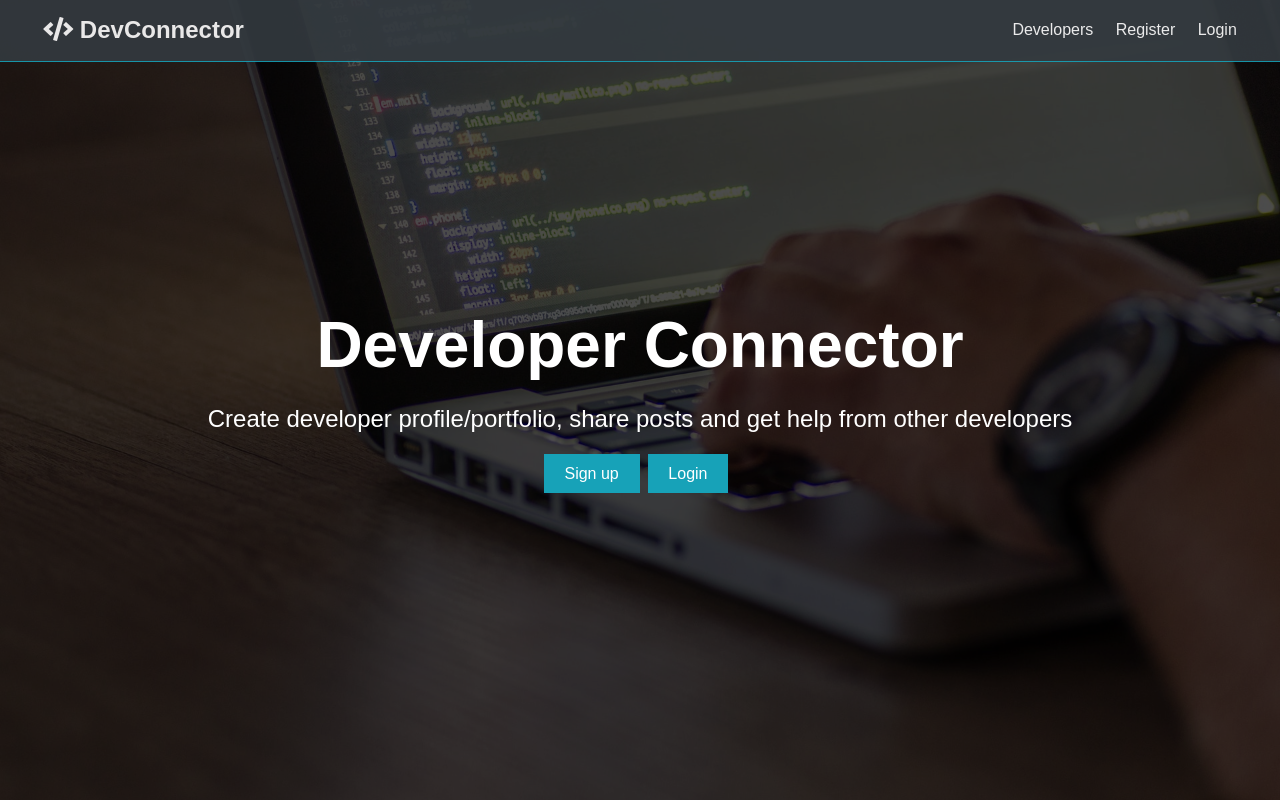
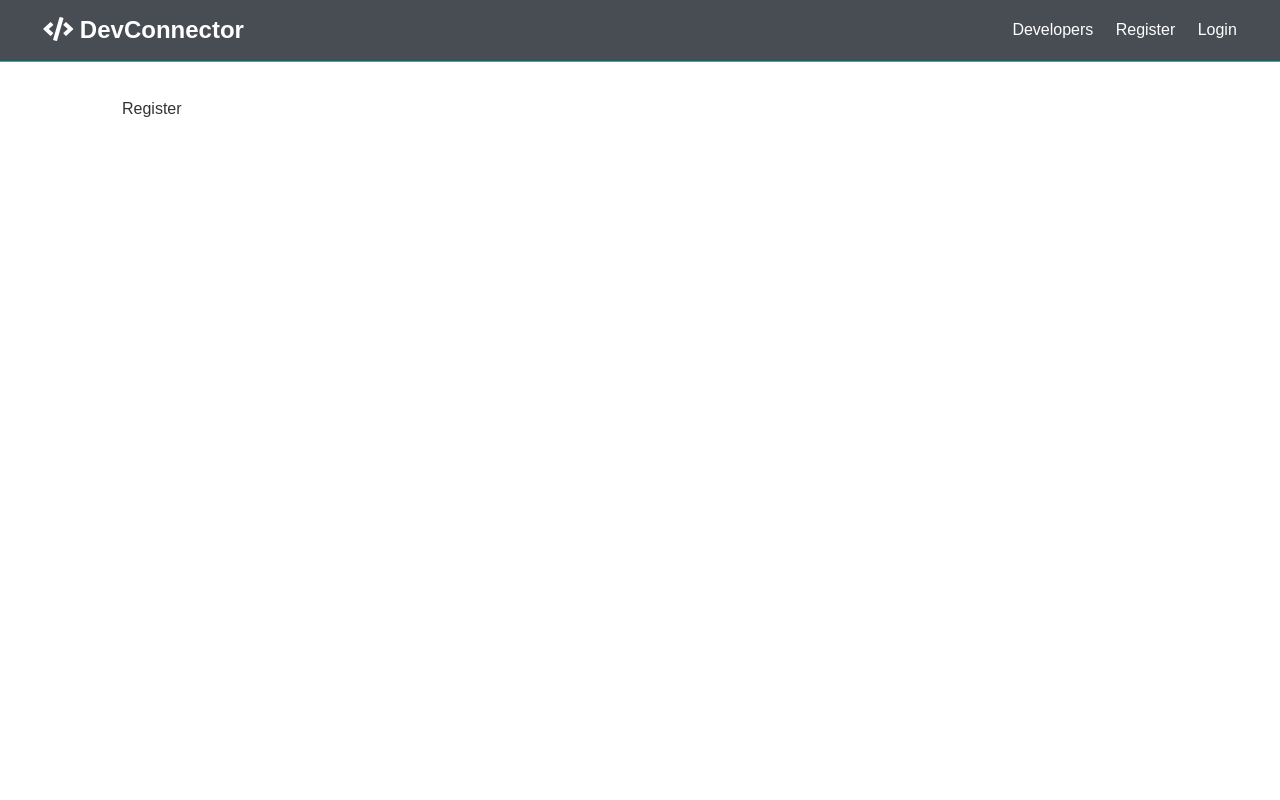
Before and after one commit to Valdas-Manzrimas/DEV-connector-app, a React (Create React App) app in the folder client/: page /register in a window 1280 px wide. Built offline with nearby package versions, Linux system fonts and the light colour scheme.

Commit message:
React Router Setup

```diff
--- a/client/src/App.js
+++ b/client/src/App.js
@@ -1,13 +1,24 @@
 import React, { Fragment} from 'react';
+import { BrowserRouter as Router, Route, Switch} from 'react-router-dom';
 import './App.css';
 import Navbar from './components/layout/Navbar';
 import Landing from './components/layout/Landing';
+import Login from './components/auth/Login';
+import Register from './components/auth/Register';
 
 const App = () => (
+    <Router>
         <Fragment>
             <Navbar />
-            <Landing />
+            <Route exact path="/" component={ Landing } />
+            <section className="container">
+                <Switch>
+                    <Route exact path="/register" component={ Register } />
+                    <Route exact path="/login" component={ Login } />
+                </Switch>
+            </section>
         </Fragment>
+    </Router>
 );
 
 export default App;
--- /dev/null
+++ b/client/src/components/auth/Login.js
@@ -0,0 +1,11 @@
+import React from 'react'
+
+const Login = () => {
+    return (
+        <div>
+            Login
+        </div>
+    )
+}
+
+export default Login;
--- /dev/null
+++ b/client/src/components/auth/Register.js
@@ -0,0 +1,11 @@
+import React from 'react'
+
+const Register = () => {
+    return (
+        <div>
+            Register
+        </div>
+    )
+}
+
+export default Register;
--- a/client/src/components/layout/Landing.js
+++ b/client/src/components/layout/Landing.js
@@ -1,4 +1,5 @@
-import React from 'react'
+import React from 'react';
+import {Link} from 'react-router-dom';
 
 const Landing = () => {
     return (
@@ -8,8 +9,8 @@
                 <h1 className="x-large">Developer Connector</h1>
                 <p className="lead">Create developer profile/portfolio, share posts and get help from other developers</p>
                 <div className="buttons">
-                    <a href="register.html" className="btn btn-primary">Sign up</a>
-                    <a href="login.html" className="btn btn-primary">Login</a>
+                    <Link to="/register" className="btn btn-primary">Sign up</Link>
+                    <Link to="/login" className="btn btn-primary">Login</Link>
                 </div>
             </div>
         </div>
--- a/client/src/components/layout/Navbar.js
+++ b/client/src/components/layout/Navbar.js
@@ -1,17 +1,18 @@
-import React from 'react'
+import React from 'react';
+import {Link} from 'react-router-dom'
 
 const Navbar = () => {
     return (
         <nav className="navbar bg-dark">
         <h1>
-            <a href="index.html">
+            <Link to="/">
                 <i className="fas fa-code"></i> DevConnector
-            </a>
+            </Link>
         </h1>
         <ul>
-            <li><a href="profiles.html">Developers</a></li>
-            <li><a href="register.html">Register</a></li>
-            <li><a href="login.html">Login</a></li>
+            <li><a href="!#">Developers</a></li>
+            <li><Link to="/register">Register</Link></li>
+            <li><Link to="/login">Login</Link></li>
         </ul>
     </nav>
     )
```
